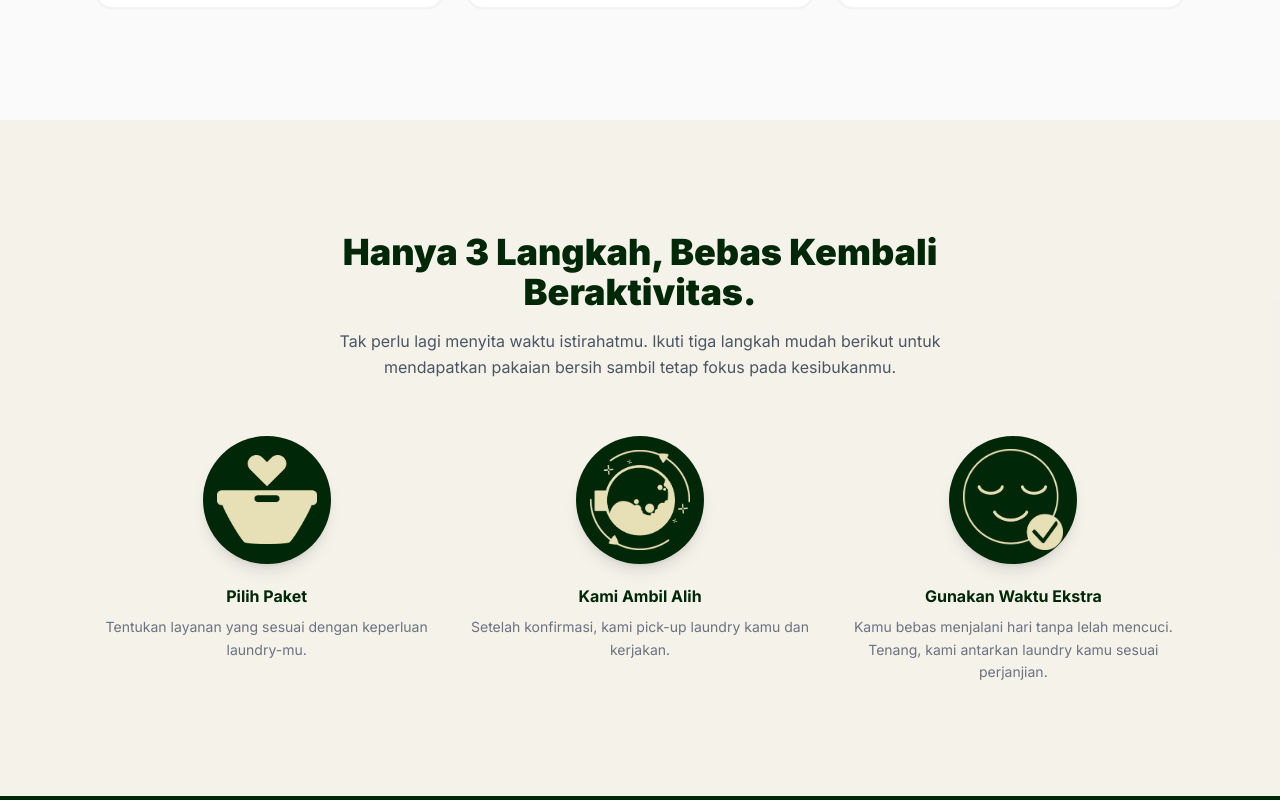
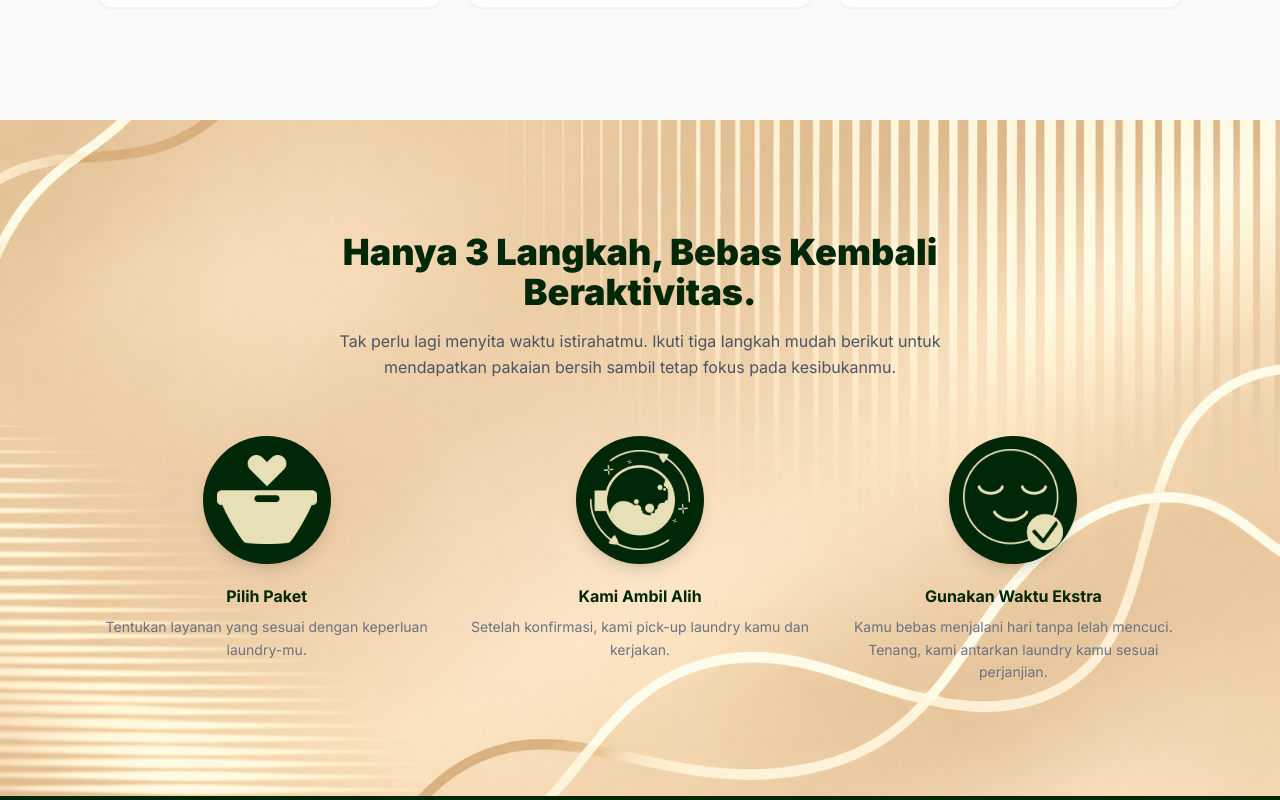
Before and after one commit to Offloadlaundry/Offloadlaundry-landing-page, a Next.js app: page / in a window 1280 px wide. Shown: the part 1480-2280 px from the top of the page. Built offline with nearby package versions, Linux system fonts and the light colour scheme.

Commit message:
Update HowItWorks.tsx

```diff
--- a/components/sections/HowItWorks.tsx
+++ b/components/sections/HowItWorks.tsx
@@ -10,7 +10,16 @@ const stepIcons = [
 
 export default function HowItWorks() {
   return (
-    <section id="cara-kerja" className="py-20 lg:py-28 bg-secondary/20">
+    <section
+  id="cara-kerja"
+  className="py-20 lg:py-28"
+  style={{
+    backgroundImage: "url('/steps-background.png')",
+    backgroundSize: "cover",
+    backgroundPosition: "center",
+    backgroundRepeat: "no-repeat",
+  }}
+>
       <Container>
         <div className="max-w-2xl mx-auto text-center mb-14">
           <h2 className="text-3xl sm:text-4xl font-black text-primary leading-tight mb-4">{howItWorksContent.headline}</h2>
```
